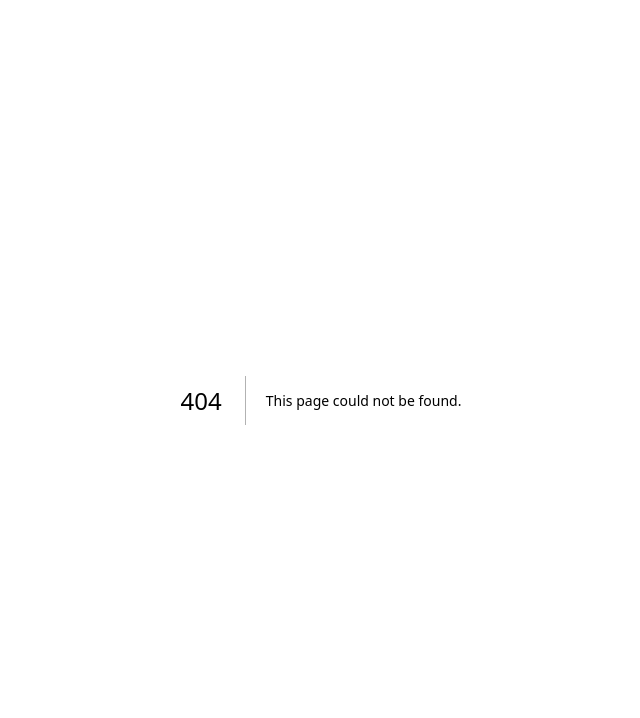
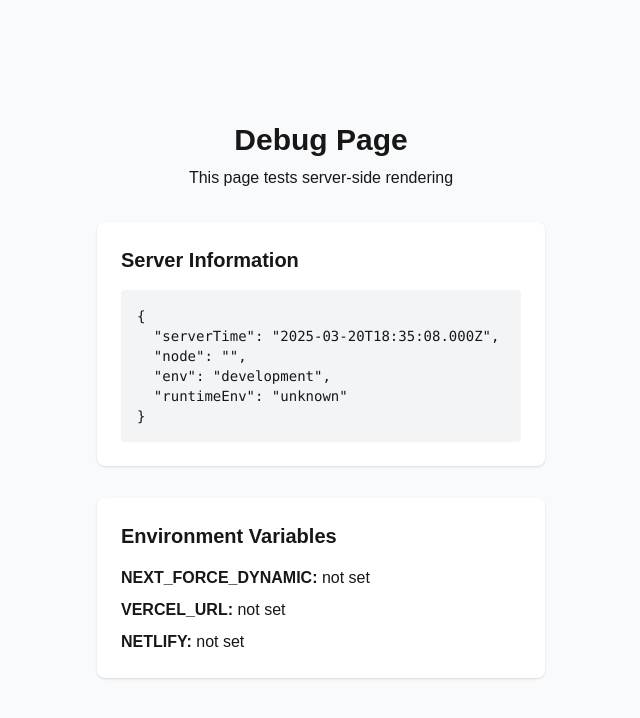
Before and after one commit to ibrahimkocamaz/budgetguard, a Next.js app: page /debug in a window 1280 px wide. Before the commit this address had no page. Shown: the top 718 px of the page, without its empty margins (319-959 px from the left). Built offline with nearby package versions, Linux system fonts and the light colour scheme.

Commit message:
Add debug page to test server-side rendering

```diff
--- /dev/null
+++ b/app/debug/page.tsx
@@ -0,0 +1,47 @@
+export const dynamic = "force-dynamic";
+
+export default function DebugPage() {
+  // This will only run on the server in SSR mode
+  const serverInfo = {
+    serverTime: new Date().toISOString(),
+    node: process.version,
+    env: process.env.NODE_ENV,
+    runtimeEnv: process.env.NEXT_RUNTIME || "unknown",
+  };
+
+  return (
+    <div className="min-h-screen flex flex-col items-center justify-center bg-gray-50 p-4">
+      <div className="max-w-md w-full space-y-8">
+        <div>
+          <h1 className="text-3xl font-bold text-center">Debug Page</h1>
+          <p className="text-center mt-2">
+            This page tests server-side rendering
+          </p>
+        </div>
+
+        <div className="bg-white shadow p-6 rounded-lg">
+          <h2 className="text-xl font-semibold mb-4">Server Information</h2>
+          <pre className="bg-gray-100 p-4 rounded overflow-auto text-sm">
+            {JSON.stringify(serverInfo, null, 2)}
+          </pre>
+        </div>
+
+        <div className="bg-white shadow p-6 rounded-lg mt-4">
+          <h2 className="text-xl font-semibold mb-4">Environment Variables</h2>
+          <ul className="space-y-2">
+            <li>
+              <strong>NEXT_FORCE_DYNAMIC:</strong>{" "}
+              {process.env.NEXT_FORCE_DYNAMIC || "not set"}
+            </li>
+            <li>
+              <strong>VERCEL_URL:</strong> {process.env.VERCEL_URL || "not set"}
+            </li>
+            <li>
+              <strong>NETLIFY:</strong> {process.env.NETLIFY || "not set"}
+            </li>
+          </ul>
+        </div>
+      </div>
+    </div>
+  );
+}
```
